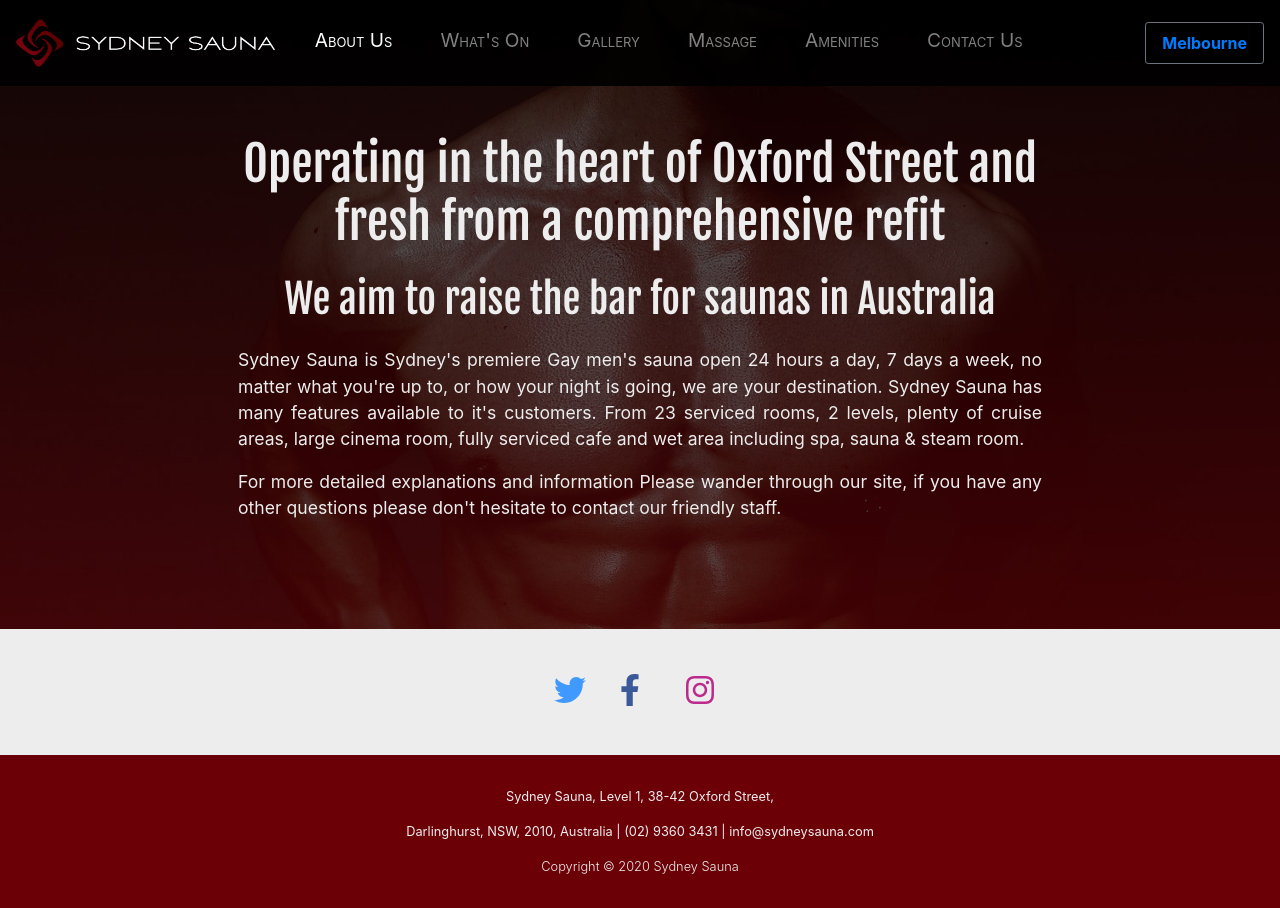
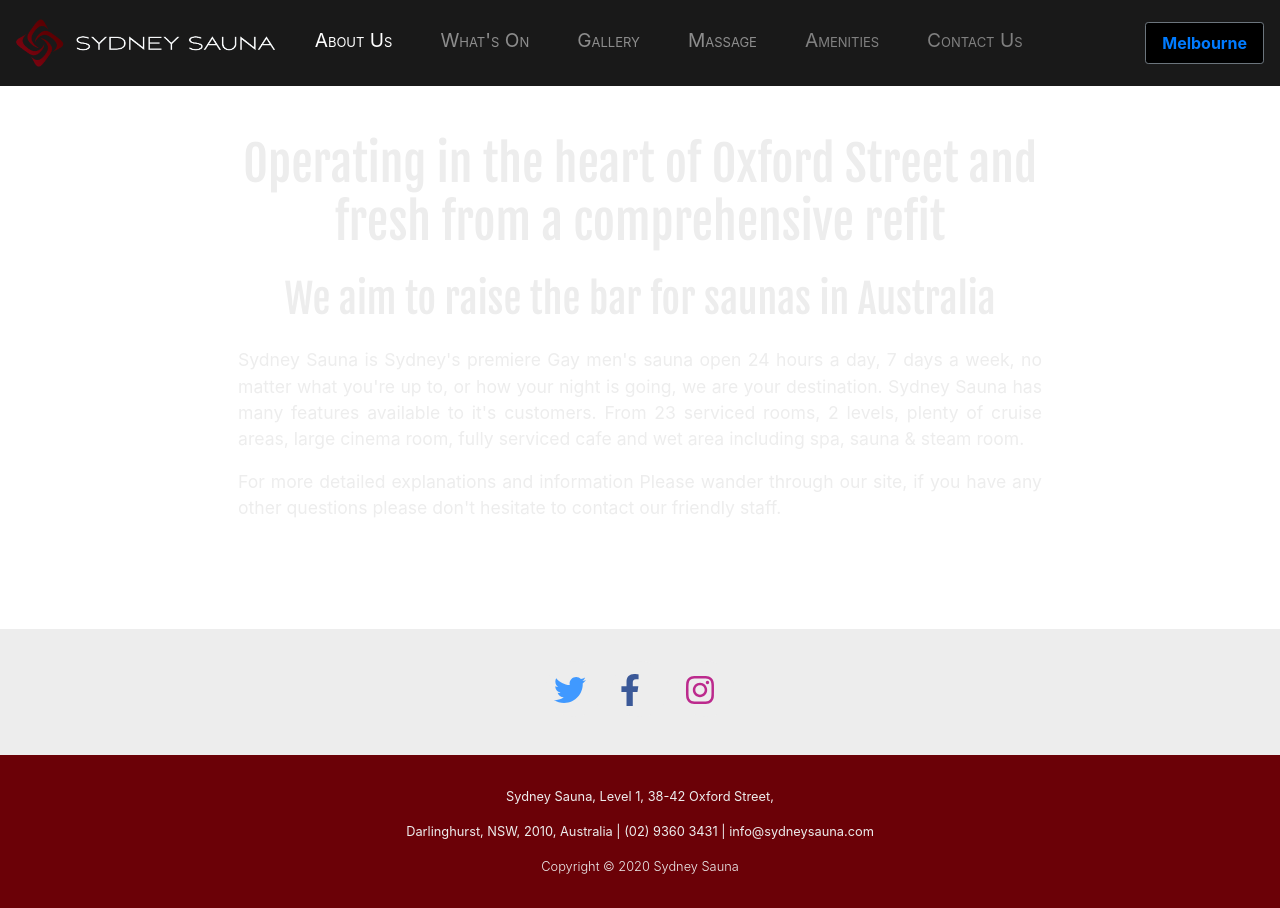
Before and after one commit to nathan-king/gym-venue-website, a Next.js app: page / in a window 1280 px wide. Built offline with nearby package versions, Linux system fonts and the light colour scheme.

Commit message:
set default background to black

```diff
--- a/pages/styles/gallery.module.scss
+++ b/pages/styles/gallery.module.scss
@@ -1,7 +1,7 @@
 @import '../../styles/variables.scss';
 
 .main {
-    background-image: linear-gradient(black, $base-color-dark, $base-color-darker);
+    background-image: black linear-gradient(black, $base-color-dark, $base-color-darker);
     -webkit-background-size: cover;
     -moz-background-size: cover;
     -o-background-size: cover;
--- a/pages/styles/index.module.scss
+++ b/pages/styles/index.module.scss
@@ -1,5 +1,5 @@
 .main {
-    background-image: url('../../public/ss-men.jpg');
+    background-image: black url('../../public/ss-men.jpg');
     -webkit-background-size: cover;
     -moz-background-size: cover;
     -o-background-size: cover;
--- a/pages/styles/whats-on.module.scss
+++ b/pages/styles/whats-on.module.scss
@@ -1,5 +1,5 @@
 .main {
-    background-image: url('../../public/ss-wet-man.jpeg');
+    background-image: black url('../../public/ss-wet-man.jpeg');
     -webkit-background-size: cover;
     -moz-background-size: cover;
     -o-background-size: cover;
```
